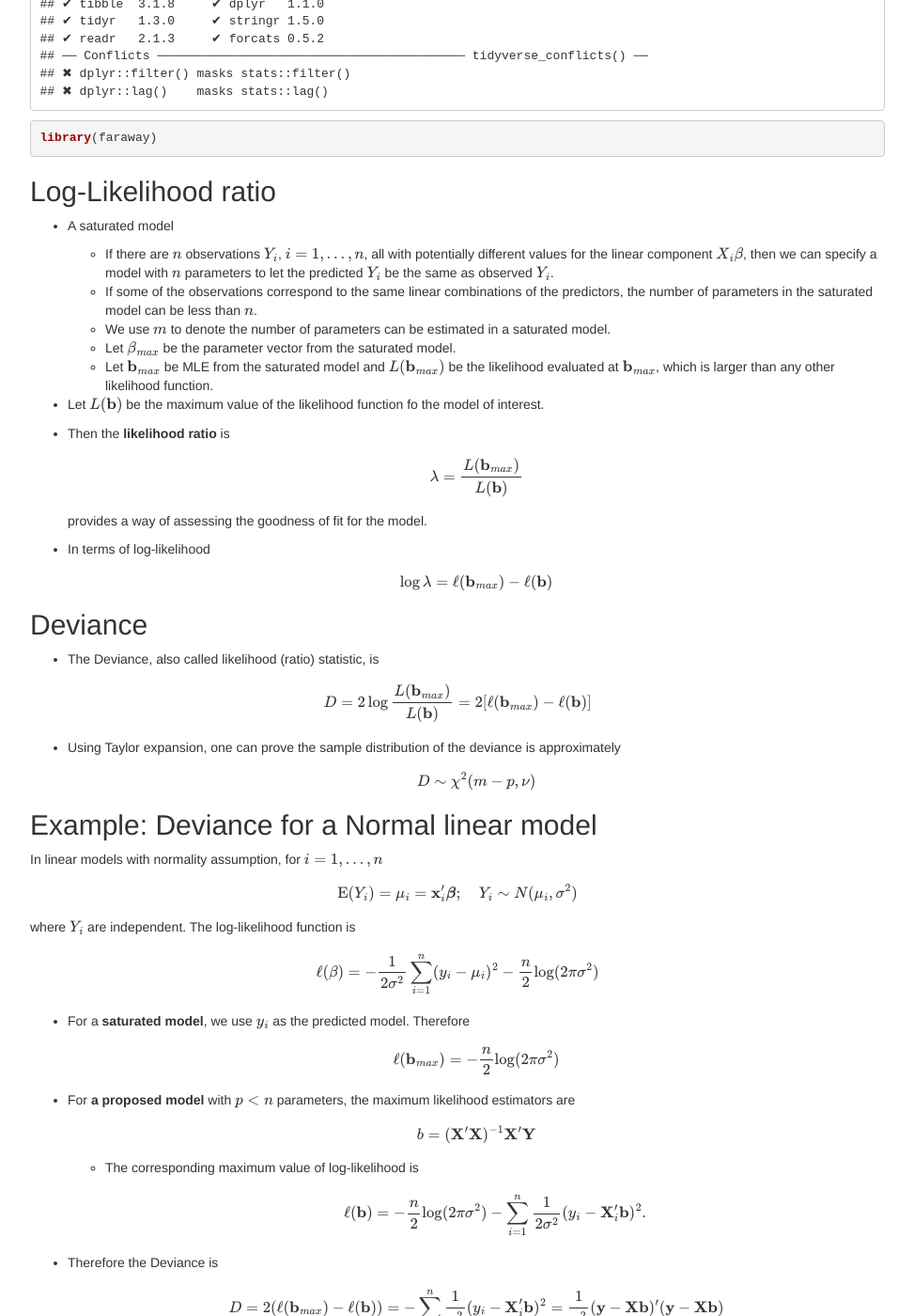
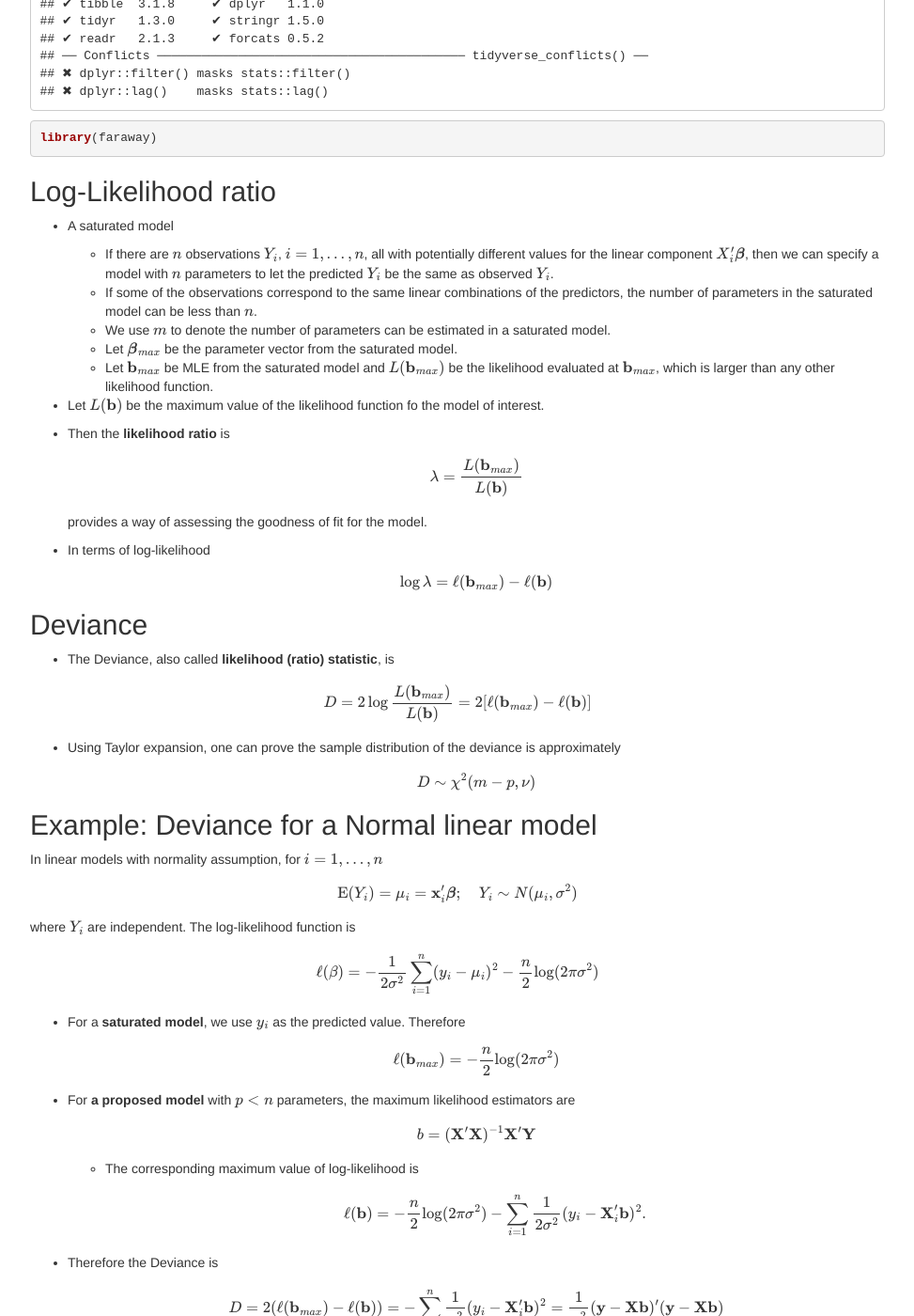
Before and after one commit to ucla-biostat-200c/2023spring, a Jekyll site: the page slides/review/deviance.html, which Jekyll copies as it is, in a window 1280 px wide and 1400 px high, scrolled down 913 px. Shown: the whole window at 94% size, without its empty margins (153-1126 px from the left). Built offline with Jekyll 4.4.1, drawn with Linux system fonts in a browser that asks for light colours; formulas are drawn with MathJax 3.

```diff
--- a/slides/review/deviance.html
+++ b/slides/review/deviance.html
@@ -416,17 +416,17 @@ Testing</a></li>
 <ul>
 <li>If there are <span class="math inline">\(n\)</span> observations
 <span class="math inline">\(Y_i\)</span>, <span class="math inline">\(i=1,\ldots, n\)</span>, all with potentially
-different values for the linear component <span class="math inline">\(X_i\mathbf{\beta}\)</span>, then we can specify a
-model with <span class="math inline">\(n\)</span> parameters to let the
-predicted <span class="math inline">\(Y_i\)</span> be the same as
-observed <span class="math inline">\(Y_i\)</span>.</li>
+different values for the linear component <span class="math inline">\(X_i&#39;\boldsymbol{\beta}\)</span>, then we can
+specify a model with <span class="math inline">\(n\)</span> parameters
+to let the predicted <span class="math inline">\(Y_i\)</span> be the
+same as observed <span class="math inline">\(Y_i\)</span>.</li>
 <li>If some of the observations correspond to the same linear
 combinations of the predictors, the number of parameters in the
 saturated model can be less than <span class="math inline">\(n\)</span>.</li>
 <li>We use <span class="math inline">\(m\)</span> to denote the number
 of parameters can be estimated in a saturated model.</li>
-<li>Let <span class="math inline">\(\mathbf{\beta}_{max}\)</span> be the
-parameter vector from the saturated model.</li>
+<li>Let <span class="math inline">\(\boldsymbol{\beta}_{max}\)</span> be
+the parameter vector from the saturated model.</li>
 <li>Let <span class="math inline">\(\mathbf{b}_{max}\)</span> be MLE
 from the saturated model and <span class="math inline">\(L(\mathbf{b}_{max})\)</span> be the likelihood
 evaluated at <span class="math inline">\(\mathbf{b}_{max}\)</span>,
@@ -447,7 +447,8 @@ model.</p></li>
 <div id="deviance" class="section level2">
 <h2>Deviance</h2>
 <ul>
-<li>The Deviance, also called likelihood (ratio) statistic, is</li>
+<li>The Deviance, also called <strong>likelihood (ratio)
+statistic</strong>, is</li>
 </ul>
 <p><span class="math display">\[
 D = 2 \log \frac{L (\mathbf{b}_{max})}{L(\mathbf{b})} =
@@ -471,7 +472,7 @@ independent. The log-likelihood function is <span class="math display">\[
 -\frac{1}{2\sigma^2}\sum_{i=1}^n(y_i-\mu_i)^2-\frac{n}{2}\log(2\pi\sigma^2)
 \]</span></p>
 <ul>
-<li><p>For a <strong>saturated model</strong>, we use <span class="math inline">\(y_i\)</span> as the predicted model. Therefore
+<li><p>For a <strong>saturated model</strong>, we use <span class="math inline">\(y_i\)</span> as the predicted value. Therefore
 <span class="math display">\[
 \ell(\mathbf{b}_{max}) = -\frac{n}{2}\log(2\pi \sigma^2)
 \]</span></p></li>
```
Also changed, not shown: schedule/schedule.md (+1 -1 lines), slides/review/deviance.Rmd (+4 -4 lines).
